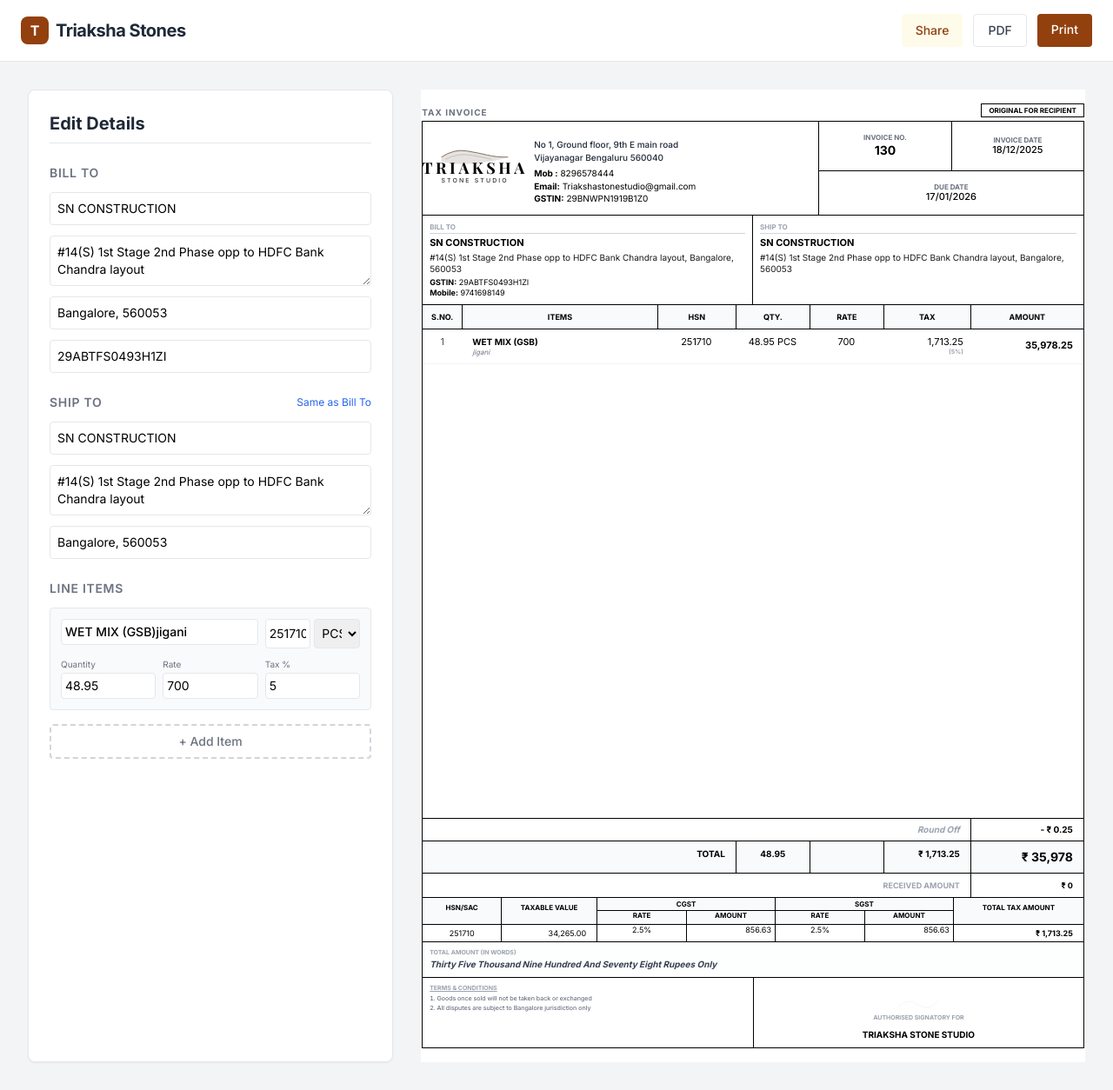
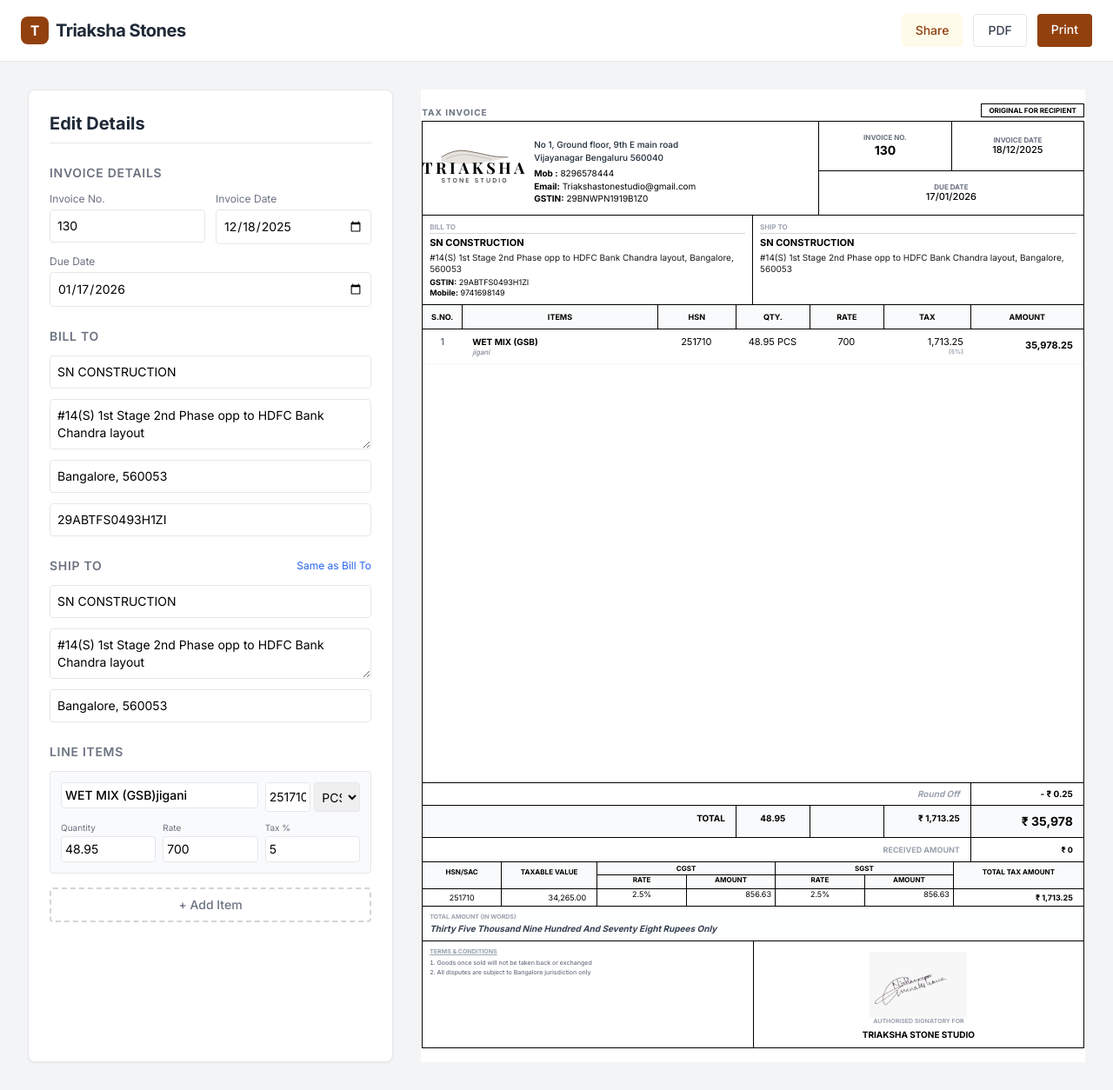
Before and after one commit to rohanhraj/Triaksha-Invoice-Generator, a React (Vite) app: page / in a window 1280 px wide. Shown: the whole page at 87% size. Built offline with nearby package versions, Linux system fonts and the light colour scheme.

Commit message:
feat: Add authorized signature image and editable date fields

```diff
--- a/components/InvoiceEditor.tsx
+++ b/components/InvoiceEditor.tsx
@@ -46,6 +46,40 @@
   return (
     <div className="space-y-6 bg-white p-6 rounded-lg shadow-sm border border-gray-200 h-full overflow-y-auto">
       <h2 className="text-xl font-bold text-gray-800 border-b pb-2">Edit Details</h2>
+
+      {/* Invoice Details Section */}
+      <section>
+        <h3 className="text-sm font-semibold text-gray-500 uppercase tracking-wider mb-3">Invoice Details</h3>
+        <div className="grid grid-cols-2 gap-3">
+          <div>
+            <label className="text-xs text-gray-500 block mb-1">Invoice No.</label>
+            <input
+              className="border p-2 rounded text-sm w-full"
+              placeholder="Invoice No."
+              value={data.invoiceNo}
+              onChange={e => onChange({ ...data, invoiceNo: e.target.value })}
+            />
+          </div>
+          <div>
+            <label className="text-xs text-gray-500 block mb-1">Invoice Date</label>
+            <input
+              type="date"
+              className="border p-2 rounded text-sm w-full"
+              value={data.date}
+              onChange={e => onChange({ ...data, date: e.target.value })}
+            />
+          </div>
+          <div className="col-span-2">
+            <label className="text-xs text-gray-500 block mb-1">Due Date</label>
+            <input
+              type="date"
+              className="border p-2 rounded text-sm w-full"
+              value={data.dueDate}
+              onChange={e => onChange({ ...data, dueDate: e.target.value })}
+            />
+          </div>
+        </div>
+      </section>
 
       {/* Bill To Section */}
       <section>
--- a/components/InvoicePreview.tsx
+++ b/components/InvoicePreview.tsx
@@ -188,16 +188,16 @@
           {Object.entries(taxGroups).map(([rate, vals]) => (
             <div key={rate} className="grid grid-cols-[90px_110px_1fr_1fr_150px] text-center text-[9px] divide-x divide-black border-b border-black/10 last:border-b-0">
               <div className="py-1">{vals.hsn}</div>
-                <div className="py-1 text-right px-3">{vals.taxable.toLocaleString('en-IN', {minimumFractionDigits: 2})}</div>
+              <div className="py-1 text-right px-3">{vals.taxable.toLocaleString('en-IN', { minimumFractionDigits: 2 })}</div>
               <div className="grid grid-cols-2 divide-x divide-black">
-                   <div>{Number(rate)/2}%</div>
-                   <div className="text-right px-1">{(vals.tax/2).toFixed(2)}</div>
+                <div>{Number(rate) / 2}%</div>
+                <div className="text-right px-1">{(vals.tax / 2).toFixed(2)}</div>
               </div>
               <div className="grid grid-cols-2 divide-x divide-black">
-                   <div>{Number(rate)/2}%</div>
-                   <div className="text-right px-1">{(vals.tax/2).toFixed(2)}</div>
+                <div>{Number(rate) / 2}%</div>
+                <div className="text-right px-1">{(vals.tax / 2).toFixed(2)}</div>
               </div>
-                <div className="py-1 text-right px-3 font-bold">₹ {vals.tax.toLocaleString('en-IN', {minimumFractionDigits: 2})}</div>
+              <div className="py-1 text-right px-3 font-bold">₹ {vals.tax.toLocaleString('en-IN', { minimumFractionDigits: 2 })}</div>
             </div>
           ))}
         </div>
@@ -218,15 +218,17 @@
                 ))}
               </ol>
             </div>
-             <div className="w-1/2 p-2 flex flex-col justify-between items-center relative">
-                <div className="mt-auto text-center w-full">
-                  <p className="text-[7px] font-bold text-gray-400 mb-2 uppercase">Authorised Signatory For</p>
+            <div className="w-1/2 p-2 flex flex-col justify-between items-center">
+              <div className="flex flex-col items-center justify-center flex-1 pt-1">
+                <img
+                  src="/signature.jpg"
+                  alt="Authorized Signature"
+                  className="w-28 h-auto object-contain"
+                />
+              </div>
+              <div className="text-center w-full">
+                <p className="text-[7px] font-bold text-gray-400 mb-1 uppercase">Authorised Signatory For</p>
                 <p className="font-black uppercase text-[10px]">{data.signatureName}</p>
-                </div>
-                <div className="absolute top-4 w-20 h-6 opacity-10">
-                   <svg viewBox="0 0 100 40" className="w-full h-full text-[#7c6d62]">
-                      <path d="M10,30 Q30,10 50,25 T90,15" fill="none" stroke="currentColor" strokeWidth="1" />
-                   </svg>
               </div>
             </div>
           </div>
```
Also changed, not shown: public/signature.jpg (added). Lines whose indentation alone changed are shown as unchanged.
